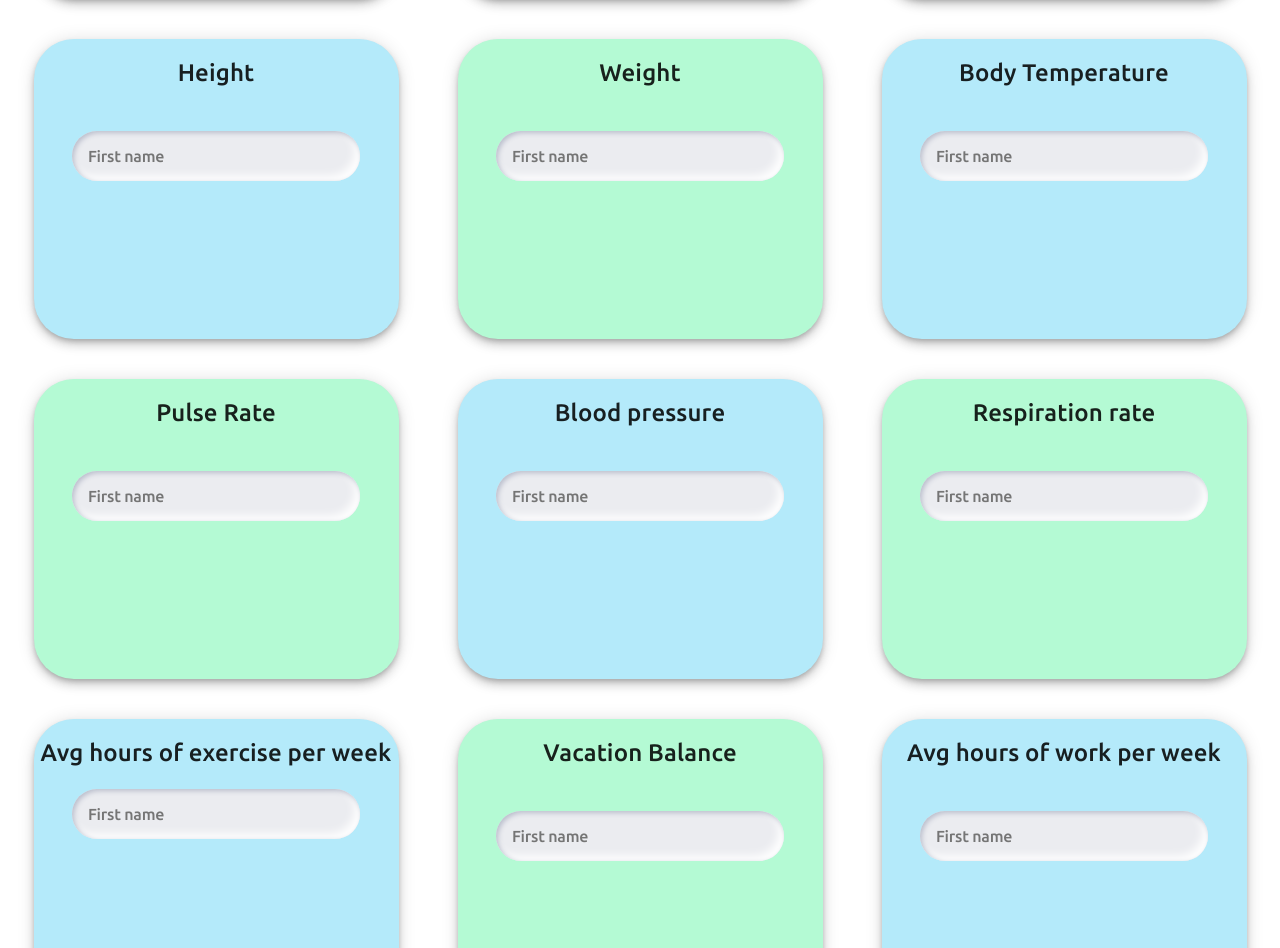
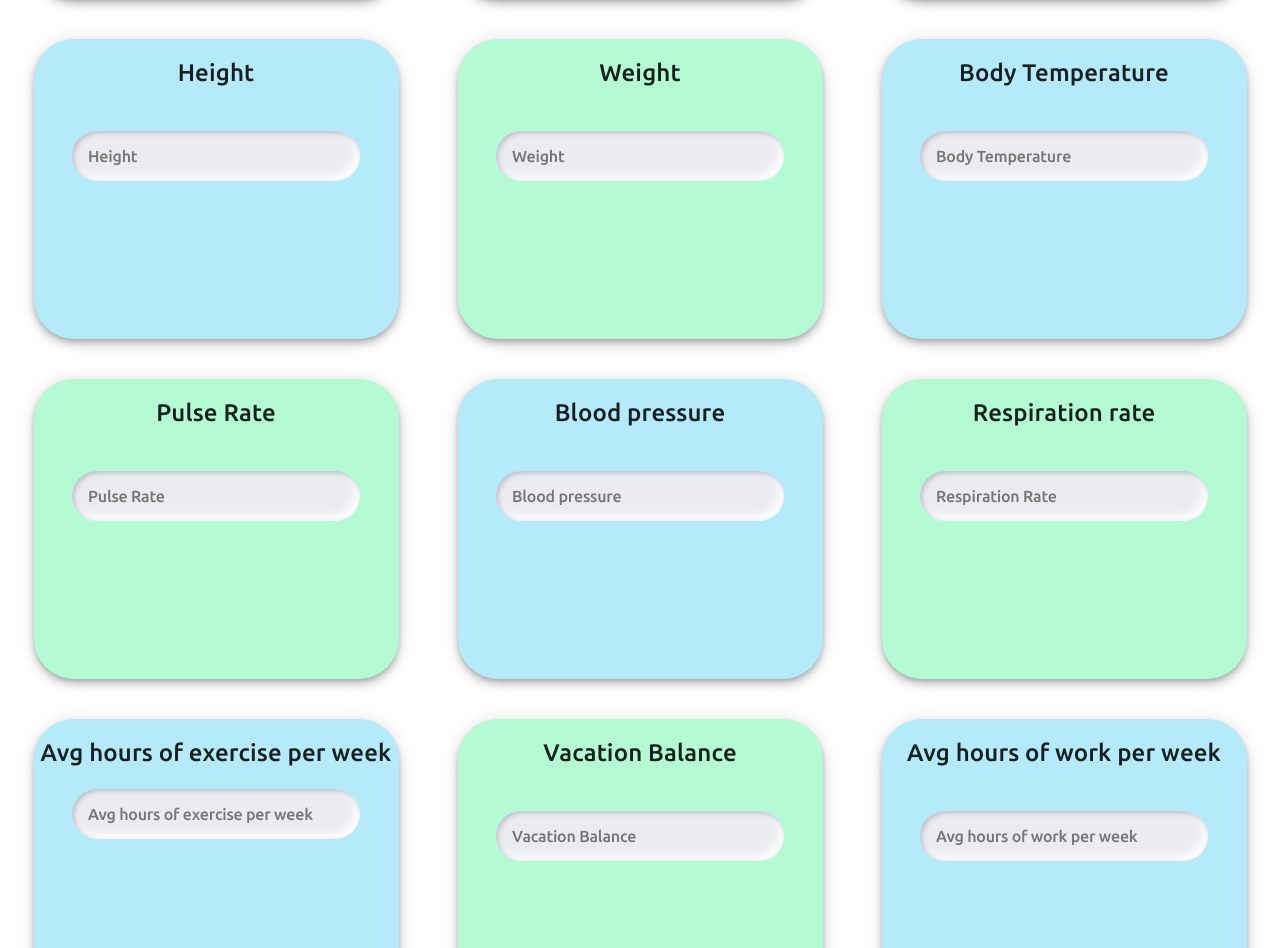
Before and after one commit to kfc0105/vendia-health-dashboard, a React (Create React App) app: page /addData in a window 1280 px wide. Shown: the part 524-1472 px from the top of the page. Built offline with nearby package versions, Linux system fonts and the light colour scheme; what @vendia/client would draw is missing.

Commit message:
added data table changes

```diff
--- /dev/null
+++ b/src/NewEmployee/NewEmpStyle.css
@@ -0,0 +1,59 @@
+body, p, input, select, textarea, button {
+  font-family: 'Ubuntu', sans-serif;
+  letter-spacing: -0.2px;
+  font-size: 16px;
+}
+form {
+  padding: 16px;
+  width: 320px;
+  margin: 0 auto;
+}
+button, input {
+  border: 0;
+  outline: 0;
+  font-size: 16px;
+  border-radius: 320px;
+  padding: 16px;
+  background-color: #ebecf0;
+}
+label {
+  display: block;
+  margin-bottom: 15px;
+  width: 100%;
+}
+input {
+  margin-right: 8px;
+  box-shadow: inset 2px 2px 5px #babecc, inset -5px -5px 10px #fff;
+  width: 100%;
+  box-sizing: border-box;
+  transition: all 0.2s ease-in-out;
+  appearance: none;
+  -webkit-appearance: none;
+}
+button {
+  color: #000;
+  font-weight: bold;
+  transition: all 0.2s ease-in-out;
+  cursor: pointer;
+  font-weight: 600;
+}
+button:hover {
+  box-shadow: -2px -2px 5px #fff, 2px 2px 5px #babecc;
+}
+button:active {
+  box-shadow: inset 1px 1px 2px #babecc, inset -1px -1px 2px #fff;
+}
+button .icon {
+  margin-right: 8px;
+}
+button.unit {
+  border-radius: 8px;
+  line-height: 0;
+  width: 48px;
+  height: 48px;
+  display: inline-flex;
+  justify-content: center;
+  align-items: center;
+  margin: 0 8px;
+  font-size: 19.2px;
+}
--- a/src/NewEmployee/NewEmpStyle.scss
+++ /dev/null
@@ -1,70 +0,0 @@
-body, p, input, select, textarea, button {
-    font-family: 'Ubuntu', sans-serif;
-    letter-spacing: -0.2px;
-    font-size: 16px;
-}
-
-form {
-  padding: 16px;
-  width: 16px*20;
-  margin: 0 auto;
-}
-
-button, input {
-  border: 0;
-  outline: 0;
-  font-size: 16px;
-  border-radius: 16px*20;
-  padding: 16px;
-  background-color:#EBECF0;
-
-}
-
-label {
-  display: block;
-  margin-bottom: 15px;
-  width: 100%;
-}
-
-input {
-  margin-right: 16px/2;
-  box-shadow:  inset 2px 2px 5px #BABECC, inset -5px -5px 10px #FFF;
-  width: 100%;
-  box-sizing: border-box;
-  transition: all 0.2s ease-in-out;
-  appearance: none;
-  -webkit-appearance: none;
-}
-
-button {
-  color:#000000;
-  font-weight: bold;
-
-  transition: all 0.2s ease-in-out;
-  cursor: pointer;
-  font-weight: 600;
-
-  &:hover {
-    box-shadow: -2px -2px 5px #FFF, 2px 2px 5px #BABECC;
-  }
-
-  &:active {
-    box-shadow: inset 1px 1px 2px #BABECC, inset -1px -1px 2px #FFF;
-  }
-
-  .icon {
-    margin-right: 16px/2;
-  }
-
-  &.unit {
-    border-radius: 16px/2;
-    line-height: 0;
-    width: 16px*3;
-    height: 16px*3;
-    display:inline-flex;
-    justify-content: center;
-    align-items:center;
-    margin: 0 16px/2;
-    font-size: 16px*1.2;
-  }
-}
--- a/src/NewEmployee/NewEmployee.js
+++ b/src/NewEmployee/NewEmployee.js
@@ -5,7 +5,7 @@ import styledComp from 'styled-components';
 import Box from '@mui/material/Box';
 import Paper from '@mui/material/Paper';
 import Grid from '@mui/material/Grid';
-import NewEmpStyle from './NewEmpStyle.scss';
+import NewEmpStyle from './NewEmpStyle.css';
 
 function NewEmployee() {
 
@@ -58,7 +58,7 @@ function NewEmployee() {
                         <br/>
                         <form>
                             <label>
-                                <input type="text" placeholder="First name"/>
+                                <input type="text" placeholder="Age"/>
                             </label>
                         </form>
                     </Paper>
@@ -70,7 +70,7 @@ function NewEmployee() {
                         <br/>
                         <form>
                             <label>
-                                <input type="text" placeholder="First name"/>
+                                <input type="text" placeholder="Gender"/>
                             </label>
                         </form>
                     </Paper>
@@ -83,7 +83,7 @@ function NewEmployee() {
                         <br/>
                         <form>
                             <label>
-                                <input type="text" placeholder="First name"/>
+                                <input type="text" placeholder="Height"/>
                             </label>
                         </form>
 
@@ -97,7 +97,7 @@ function NewEmployee() {
                         <br/>
                         <form>
                             <label>
-                                <input type="text" placeholder="First name"/>
+                                <input type="text" placeholder="Weight"/>
                             </label>
                         </form>
 
@@ -111,7 +111,7 @@ function NewEmployee() {
                         <br/>
                         <form>
                             <label>
-                                <input type="text" placeholder="First name"/>
+                                <input type="text" placeholder="Body Temperature"/>
                             </label>
                         </form>
 
@@ -125,7 +125,7 @@ function NewEmployee() {
                         <br/>
                         <form>
                             <label>
-                                <input type="text" placeholder="First name"/>
+                                <input type="text" placeholder="Pulse Rate"/>
                             </label>
                         </form>
 
@@ -139,7 +139,7 @@ function NewEmployee() {
                         <br/>
                         <form>
                             <label>
-                                <input type="text" placeholder="First name"/>
+                                <input type="text" placeholder="Blood pressure"/>
                             </label>
                         </form>
 
@@ -153,7 +153,7 @@ function NewEmployee() {
                         <br/>
                         <form>
                             <label>
-                                <input type="text" placeholder="First name"/>
+                                <input type="text" placeholder="Respiration Rate"/>
                             </label>
                         </form>
 
@@ -167,7 +167,7 @@ function NewEmployee() {
                         <br/>
                         <form>
                             <label>
-                                <input type="text" placeholder="First name"/>
+                                <input type="text" placeholder="Avg hours of exercise per week"/>
                             </label>
                         </form>
 
@@ -181,7 +181,7 @@ function NewEmployee() {
                         <br/>
                         <form>
                             <label>
-                                <input type="text" placeholder="First name"/>
+                                <input type="text" placeholder="Vacation Balance"/>
                             </label>
                         </form>
 
@@ -195,7 +195,7 @@ function NewEmployee() {
                         <br/>
                         <form>
                             <label>
-                                <input type="text" placeholder="First name"/>
+                                <input type="text" placeholder="Avg hours of work per week"/>
                             </label>
                         </form>
 
--- a/src/ViewData/DataTable.js
+++ b/src/ViewData/DataTable.js
@@ -1,5 +1,5 @@
 import React from 'react';
-import { DataGrid } from "@mui/x-data-grid";
+import { DataGrid, GridToolbar } from "@mui/x-data-grid";
 import { getAllEmplQuery, getEmplQuery } from "../vendia/queries";
 import { client } from "../App";
 import { useAsync } from "react-async";
@@ -17,37 +17,43 @@ async function getAllEmplData() {
 function DataTable() {
 
   const columns = [
-    { headerName: "First Name", field: "firstName", width: 70 },
-    { headerName: "Last Name", field: "lastName", width: 70 },
+    { headerName: "First Name", field: "firstName", width: 100 },
+    { headerName: "Last Name", field: "lastName", width: 100 },
     { headerName: "Age", field: "age", width: 70 },
     { headerName: "Gender", field: "genderID", width: 70 },
     { headerName: "Height", field: "height", width: 70 },
     { headerName: "Weight", field: "weight", width: 70 },
-    { headerName: "Body Temperature", field: "bodyTemp", width: 140 },
+    { headerName: "Body Temp.", field: "bodyTemp", width: 100 },
     { headerName: "Pulse Rate", field: "pulseRate", width: 90 },
-    { headerName: "Blood Pressure Systolic", field: "bloodPressureSystolic", width: 120 },
-    { headerName: "Blood Pressure Diastolic", field: "bloodPressureDiastolic", width: 120 },
+    { headerName: "BP Systolic", field: "bloodPressureSystolic", width: 100 },
+    { headerName: "BP Diastolic", field: "bloodPressureDiastolic", width: 100 },
     { headerName: "Respiration Rate", field: "respirationRate", width: 130 },
     {
-      headerName: "Average Exercise Per Week",
+      headerName: "Avg Exercise Per Week",
       field: "avgWklyExercise",
-      width: 220,
+      width: 175,
     },
     { headerName: "Vacation Balance", field: "vacationBalance", width: 130 },
-    { headerName: "Average Work Week", field: "avgWklyHrs", width: 170 },
+    { headerName: "Avg Work Week", field: "avgWklyHrs", width: 120 },
   ];
 
   const { data, isPending } = useAsync({ promiseFn: getAllEmplData });
   if (isPending) return "Loading..."
   if (data)
     return (
-      <DataGrid
+      <div style={{ height: 400, width: '100%' }}>
+        <DataGrid
         getRowId={(row) => row._id}
+        autoHeight
         rows={data}
         columns={columns}
         pageSize={15}
         checkboxSelection
-      ></DataGrid>
+        components={{ Toolbar: GridToolbar }}
+        rowsPerPageOptions={[15, 30, 60]}
+        />
+      </div>
+
     );
 }
 
```
